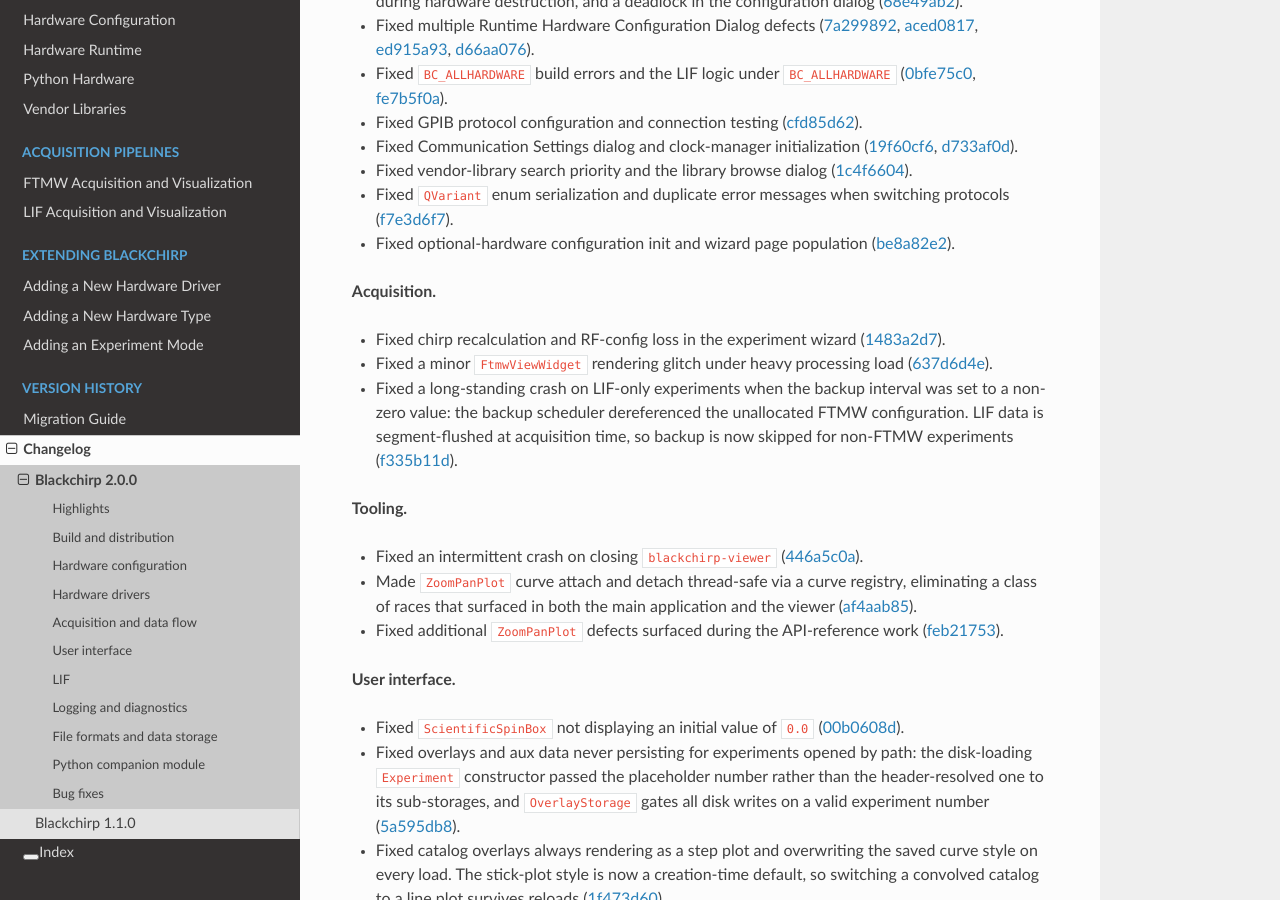
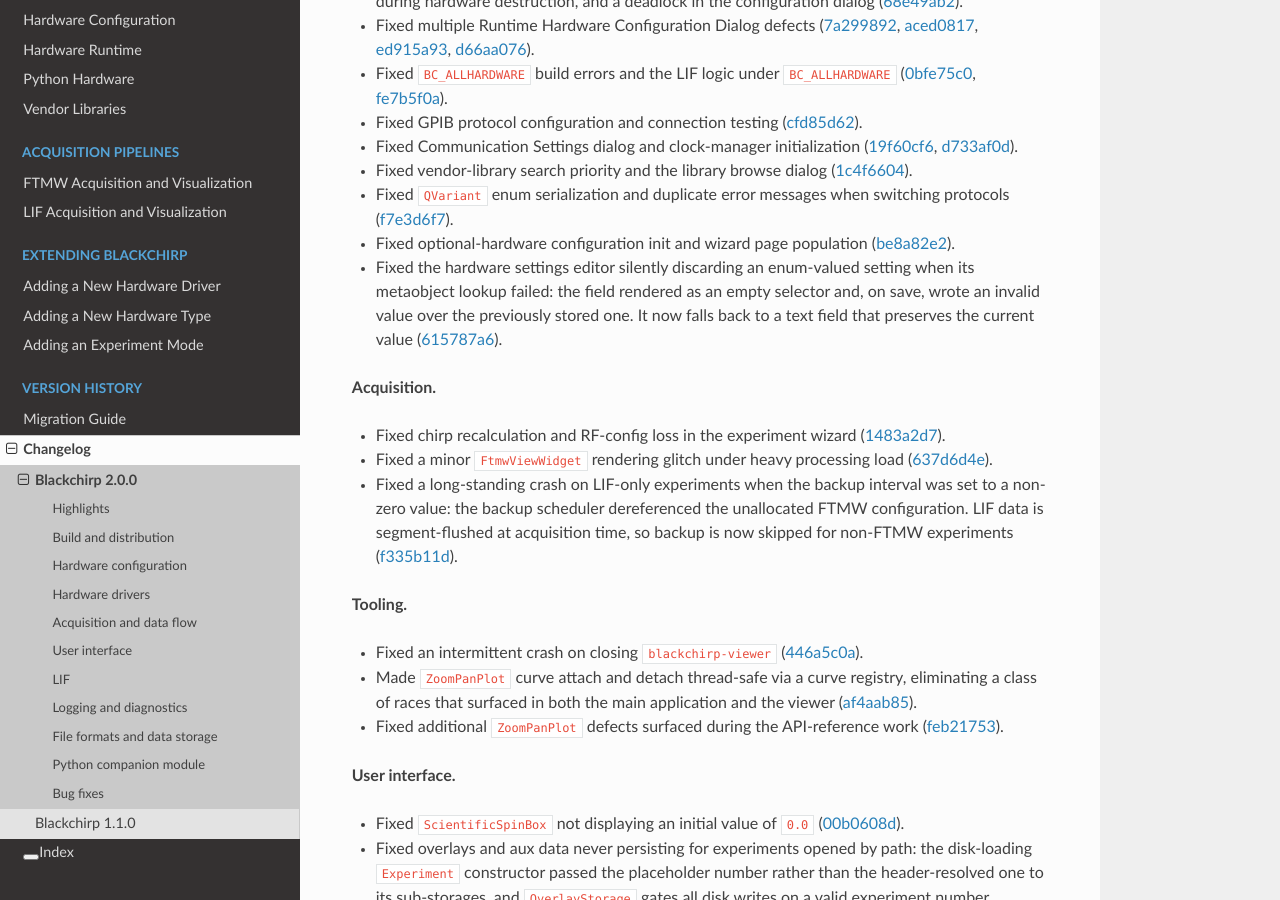
Before and after one commit to kncrabtree/blackchirp, a Sphinx documentation site: the page built from doc/source/changelog/2.0.0.rst, in a window 1280 px wide and 900 px high, scrolled down 8176 px. Built offline with Sphinx 7.4.7 and the Read the Docs theme 3.1.0, drawn with Linux system fonts in a browser that asks for light colours.

Commit message:
Changelog the hardware enum settings-editor data-loss fix
Record under 2.0.0 Bug fixes that a hardware enum setting whose metaobject
lookup failed rendered as an empty selector and, on save, overwrote the
stored value with an invalid one; the editor now falls back to a text field
that preserves the current value.

Co-Authored-By: Claude Opus 4.8 <noreply@anthropic.com>
Claude-Session: https://claude.ai/code/session_01KYXxrZkrqT2qQ3C1qPKuyt

```diff
--- a/doc/source/changelog/2.0.0.rst
+++ b/doc/source/changelog/2.0.0.rst
@@ -513,6 +513,11 @@ Bug fixes
   messages when switching protocols (:commit:`f7e3d6f7`).
 - Fixed optional-hardware configuration init and wizard page
   population (:commit:`be8a82e2`).
+- Fixed the hardware settings editor silently discarding an
+  enum-valued setting when its metaobject lookup failed: the field
+  rendered as an empty selector and, on save, wrote an invalid value
+  over the previously stored one. It now falls back to a text field
+  that preserves the current value (:commit:`615787a6`).
 
 **Acquisition.**
 
```
